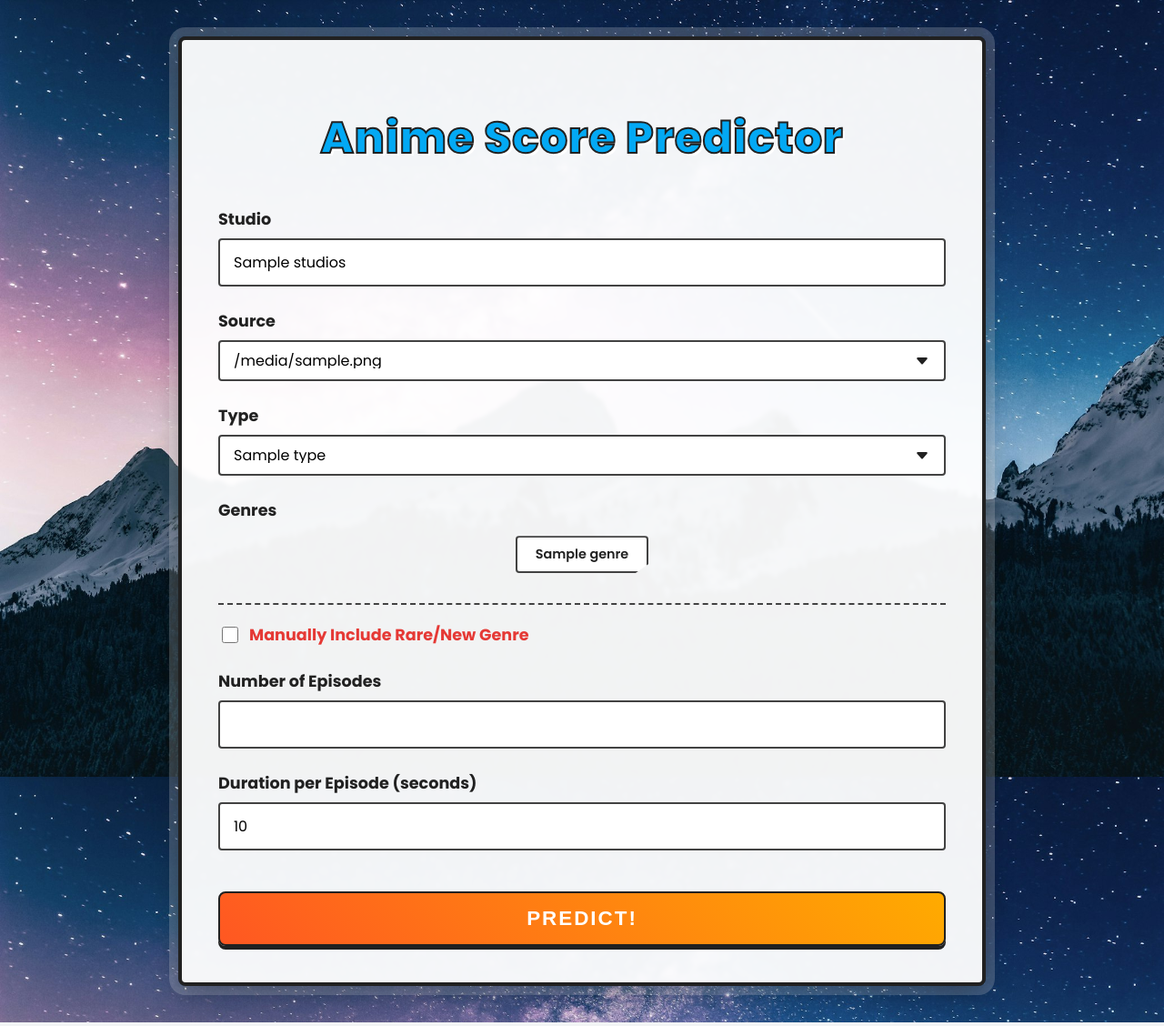
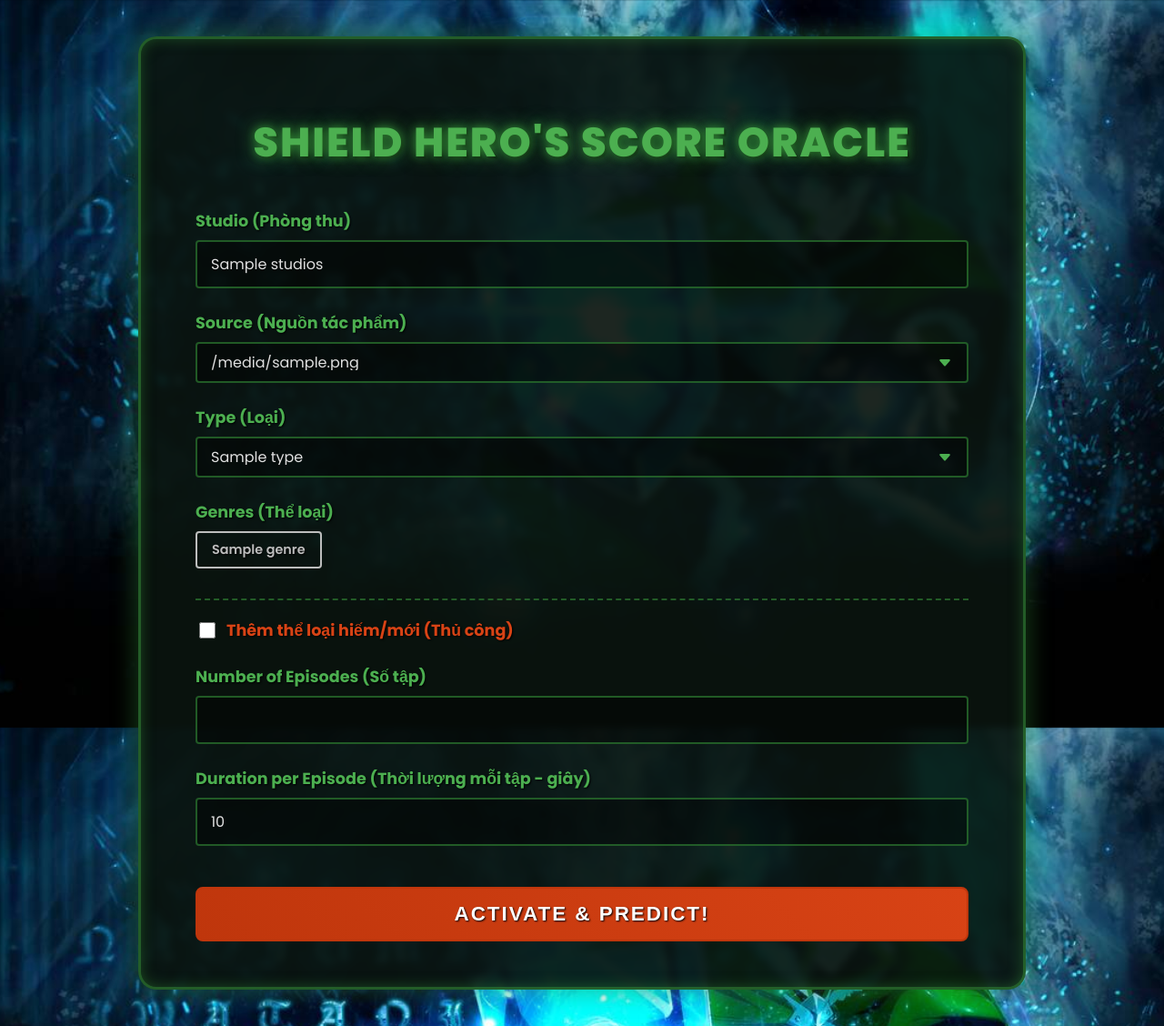
Before and after one commit to hkk4567/Anime-Score-Predictor, a Flask app: template templates/index.html in a window 1280 px wide. Shown: the whole page at 91% size. Run offline with Flask 3, Linux system fonts and the light colour scheme; the template is opened without the code that fills it: most values are stand-ins (such as "Sample title", 1, 10 or a date in 2020); parts of the project's set-up code (start-up, migrations or seed data) failed here and were passed over.

Commit message:
new templates shield hero

```diff
--- a/templates/index.html
+++ b/templates/index.html
@@ -4,35 +4,39 @@
 <head>
     <meta charset="UTF-8">
     <meta name="viewport" content="width=device-width, initial-scale=1.0">
-    <title>Anime Score Predictor - Anime Edition</title>
+    <title>Shield Hero's Score Oracle</title>
     <link rel="preconnect" href="https://fonts.googleapis.com">
     <link rel="preconnect" href="https://fonts.gstatic.com" crossorigin>
     <link href="https://fonts.googleapis.com/css2?family=Poppins:wght@400;500;600;700;800&display=swap"
         rel="stylesheet">
     <style>
         :root {
-            --primary-color: #ff5722;
-            /* Vibrant Orange for action */
-            --primary-color-dark: #e64a19;
-            --secondary-color: #03a9f4;
-            /* Bright Blue for contrast */
-            --text-color: #212121;
-            --border-color: #424242;
-            --danger-color: #e53935;
+            /* TATE NO YUUSHA THEME: Color Palette */
+            --shield-green: #2E7D32;
+            /* Naofumi's Shield Color */
+            --shield-green-light: #4CAF50;
+            --rage-accent: #D84315;
+            /* Rage Shield's Fire */
+            --rage-accent-dark: #BF360C;
+            --armor-silver: #BDBDBD;
+            --ui-text: #E0E0E0;
+            --ui-bg: rgba(10, 20, 15, 0.92);
+            --ui-border: rgba(46, 125, 50, 0.7);
+            --dark-bg: #121212;
 
-            /* Rating Colors */
+            /* Rating Colors - Adjusted for the theme */
             --color-masterpiece: #ffc107;
             --color-excellent: #2196F3;
             --color-very-good: #4CAF50;
             --color-decent: #8BC34A;
             --color-average: #FF9800;
-            --color-underwhelming: #757575;
+            --color-underwhelming: #9E9E9E;
         }
 
         body {
             font-family: 'Poppins', sans-serif;
-            /* ANIME STYLE: Add a scenic background */
-            background-image: url("{{ url_for('static', filename='images/anime-bg.jpg') }}");
+            /* TATE NO YUUSHA THEME: A fitting background */
+            background-image: url("{{ url_for('static', filename='images/tate-no-yuusha-bg.jpg') }}");
             background-size: cover;
             background-position: center center;
             background-attachment: fixed;
@@ -40,26 +44,32 @@
             padding: 40px 20px;
             min-height: 100vh;
             box-sizing: border-box;
-            color: var(--text-color);
+            color: var(--ui-text);
+            background-color: var(--dark-bg);
+            display: flex;
+            align-items: center;
+            justify-content: center;
         }
 
         .container {
-            max-width: 800px;
+            width: 100%;
+            max-width: 850px;
             margin: auto;
-            /* ANIME STYLE: Manga panel look */
-            background: rgba(255, 255, 255, 0.95);
-            padding: 40px;
-            border-radius: 8px;
-            border: 4px solid var(--text-color);
-            box-shadow: 0 10px 30px rgba(0, 0, 0, 0.3), 0 0 0 10px rgba(255, 255, 255, 0.2);
-            backdrop-filter: blur(2px);
+            /* TATE NO YUUSHA THEME: The Legendary Shield Container */
+            background: var(--ui-bg);
+            padding: 50px 60px;
+            border: 3px solid var(--ui-border);
+            backdrop-filter: blur(4px);
+            box-shadow: 0 0 25px 5px rgba(46, 125, 50, 0.4), inset 0 0 15px rgba(46, 125, 50, 0.5);
             animation: panelIn 0.8s cubic-bezier(0.25, 0.46, 0.45, 0.94) forwards;
+            /* SHIELD SHAPE using clip-path */
+            border-radius: 20px;
         }
 
         @keyframes panelIn {
             from {
                 opacity: 0;
-                transform: translateY(30px) scale(0.98);
+                transform: translateY(30px) scale(0.95);
             }
 
             to {
@@ -71,13 +81,13 @@
         h1 {
             text-align: center;
             font-weight: 800;
-            font-size: 3em;
+            font-size: 2.8em;
             margin-bottom: 40px;
-            /* ANIME STYLE: Logo with stroke */
-            color: var(--secondary-color);
-            -webkit-text-stroke: 2px var(--text-color);
-            text-shadow: 3px 3px 0 #fff;
-            letter-spacing: 1px;
+            /* TATE NO YUUSHA THEME: Title Style */
+            color: var(--shield-green-light);
+            text-shadow: 0 0 10px var(--shield-green), 0 0 20px var(--shield-green), 2px 2px 2px #000;
+            letter-spacing: 2px;
+            text-transform: uppercase;
         }
 
         .form-group {
@@ -89,12 +99,9 @@
             display: block;
             margin-bottom: 8px;
             font-weight: 700;
-            color: var(--text-color);
+            color: var(--shield-green-light);
             font-size: 1.1em;
-        }
-
-        label.group-title {
-            margin-bottom: 15px;
+            text-shadow: 1px 1px 2px #000;
         }
 
         input[type="text"],
@@ -102,11 +109,12 @@
         select {
             width: 100%;
             padding: 12px 15px;
-            /* ANIME STYLE: Sharper, bolder inputs */
+            /* TATE NO YUUSHA THEME: Game UI Input Fields */
             border-radius: 4px;
-            border: 2px solid var(--border-color);
+            border: 2px solid var(--ui-border);
             box-sizing: border-box;
-            background-color: #fff;
+            background-color: rgba(0, 0, 0, 0.4);
+            color: var(--ui-text);
             font-family: 'Poppins', sans-serif;
             font-size: 1em;
             transition: all 0.2s ease;
@@ -130,12 +138,11 @@
             background-size: 1em;
         }
 
-        /* ANIME STYLE: Action Tags for Genres */
+        /* TATE NO YUUSHA THEME: Skill/Genre Tags */
         .genre-grid {
             display: flex;
             flex-wrap: wrap;
-            justify-content: center;
-            gap: 12px;
+            gap: 10px;
         }
 
         .genre-item {
@@ -150,39 +157,38 @@
         }
 
         .genre-item .genre-label {
-            display: flex;
-            align-items: center;
-            justify-content: center;
-            padding: 8px 20px;
-            border: 2px solid var(--border-color);
+            display: inline-block;
+            padding: 8px 16px;
+            border: 2px solid var(--armor-silver);
             border-radius: 4px;
             cursor: pointer;
             transition: all 0.2s ease-in-out;
             font-size: 0.9em;
-            background-color: #fff;
+            background-color: transparent;
+            color: var(--armor-silver);
             font-weight: 600;
             user-select: none;
-            clip-path: polygon(0 0, 100% 0, 100% 75%, 90% 100%, 0 100%);
         }
 
         .genre-item .genre-label:hover {
-            transform: translateY(-3px);
-            border-color: var(--secondary-color);
-            color: var(--secondary-color);
+            transform: translateY(-2px);
+            border-color: var(--shield-green-light);
+            color: var(--shield-green-light);
         }
 
         .genre-item input[type="checkbox"]:checked+.genre-label {
-            background: var(--secondary-color);
-            border-color: var(--secondary-color);
+            background: var(--shield-green);
+            border-color: var(--shield-green-light);
             color: white;
-            transform: translateY(-3px) scale(1.05);
-            box-shadow: 0 5px 10px rgba(3, 169, 244, 0.4);
+            transform: translateY(-2px) scale(1.05);
+            box-shadow: 0 0 10px rgba(76, 175, 80, 0.6);
         }
 
         .manual-genre-section {
             margin-top: 25px;
             padding-top: 20px;
-            border-top: 2px dashed var(--border-color);
+            border-top: 2px dashed var(--ui-border);
+            color: var(--rage-accent);
         }
 
         .manual-genre-item {
@@ -193,7 +199,7 @@
 
         .manual-genre-item input {
             margin-right: 12px;
-            accent-color: var(--danger-color);
+            accent-color: var(--rage-accent);
             width: 18px;
             height: 18px;
             cursor: pointer;
@@ -202,17 +208,31 @@
         .manual-genre-item label {
             margin: 0;
             font-weight: 700;
-            color: var(--danger-color);
+            color: var(--rage-accent);
             cursor: pointer;
         }
 
-        /* ANIME STYLE: The "Ultimate" Button */
+        /* TATE NO YUUSHA THEME: The Rage Shield Button */
+        @keyframes rage-glow {
+            0% {
+                box-shadow: 0 0 5px #BF360C, 0 0 10px #D84315, inset 0 0 5px #BF360C;
+            }
+
+            50% {
+                box-shadow: 0 0 15px #BF360C, 0 0 25px #D84315, inset 0 0 10px #BF360C;
+            }
+
+            100% {
+                box-shadow: 0 0 5px #BF360C, 0 0 10px #D84315, inset 0 0 5px #BF360C;
+            }
+        }
+
         button[type="submit"] {
             width: 100%;
             padding: 15px;
-            background: linear-gradient(45deg, var(--primary-color), #ffab00);
+            background: linear-gradient(45deg, var(--rage-accent-dark), var(--rage-accent));
             color: white;
-            border: 2px solid var(--text-color);
+            border: 2px solid var(--rage-accent-dark);
             border-radius: 8px;
             font-size: 1.4em;
             font-weight: 800;
@@ -221,20 +241,20 @@
             cursor: pointer;
             transition: all 0.2s ease-out;
             margin-top: 20px;
-            box-shadow: 0 4px 0 var(--text-color);
+            text-shadow: 1px 1px 2px #000;
         }
 
         button[type="submit"]:hover {
-            transform: translateY(-2px);
-            box-shadow: 0 6px 0 var(--text-color);
+            transform: translateY(-3px);
+            animation: rage-glow 1.5s ease-in-out infinite;
         }
 
         button[type="submit"]:active {
-            transform: translateY(2px);
-            box-shadow: 0 2px 0 var(--text-color);
+            transform: translateY(1px);
+            background: var(--rage-accent-dark);
         }
 
-        /* ANIME STYLE: The "Explosion" Result */
+        /* TATE NO YUUSHA THEME: The Result "Gem" */
         .result-wrapper {
             margin-top: 40px;
             display: flex;
@@ -369,30 +387,30 @@
 
 <body>
     <div class="container">
-        <h1>Anime Score Predictor</h1>
+        <h1>Shield Hero's Score Oracle</h1>
         <form action="/predict-web" method="POST">
             <!-- Form fields are the same -->
             <div class="form-group">
-                <label for="studios">Studio</label>
+                <label for="studios">Studio (Phòng thu)</label>
                 <input type="text" id="studios" name="studios" value="{{ user_input.studios if user_input else '' }}"
                     required>
             </div>
             <div class="form-group">
-                <label for="source">Source</label>
+                <label for="source">Source (Nguồn tác phẩm)</label>
                 <select id="source" name="source">
                     {% for src in all_sources %}<option value="{{ src }}" {% if user_input and user_input.source==src
                         %}selected{% endif %}>{{ src }}</option>{% endfor %}
                 </select>
             </div>
             <div class="form-group">
-                <label for="type">Type</label>
+                <label for="type">Type (Loại)</label>
                 <select id="type" name="type">
                     {% for t in all_types %}<option value="{{ t }}" {% if user_input and user_input.type==t %}selected{%
                         endif %}>{{ t }}</option>{% endfor %}
                 </select>
             </div>
             <div class="form-group">
-                <label class="group-title">Genres</label>
+                <label class="group-title">Genres (Thể loại)</label>
                 <div class="genre-grid">
                     {% for genre in all_genres %}
                     <div class="genre-item">
@@ -407,21 +425,21 @@
                     <div class="manual-genre-item" onclick="document.getElementById('genre-other').click()">
                         <input type="checkbox" id="genre-other" name="genre_other_checkbox" {% if user_input and
                             user_input.genre_other_checked %}checked{% endif %} onclick="event.stopPropagation()">
-                        <label for="genre-other">Manually Include Rare/New Genre</label>
+                        <label for="genre-other">Thêm thể loại hiếm/mới (Thủ công)</label>
                     </div>
                 </div>
             </div>
             <div class="form-group">
-                <label for="episodes">Number of Episodes</label>
+                <label for="episodes">Number of Episodes (Số tập)</label>
                 <input type="number" id="episodes" name="episodes"
                     value="{{ user_input.episodes if user_input else 12 }}" min="1">
             </div>
             <div class="form-group">
-                <label for="duration_per_episode_sec">Duration per Episode (seconds)</label>
+                <label for="duration_per_episode_sec">Duration per Episode (Thời lượng mỗi tập - giây)</label>
                 <input type="number" id="duration_per_episode_sec" name="duration_per_episode_sec"
                     value="{{ user_input.duration_per_episode_sec if user_input else 1440 }}" min="60">
             </div>
-            <button type="submit">Predict!</button>
+            <button type="submit">Activate & Predict!</button>
         </form>
 
         {% if prediction %}
```
Also changed, not shown: other parts of templates/index.html (+44 -46 lines), static/images/tate-no-yuusha-bg.jpg (added), 1 other file.
